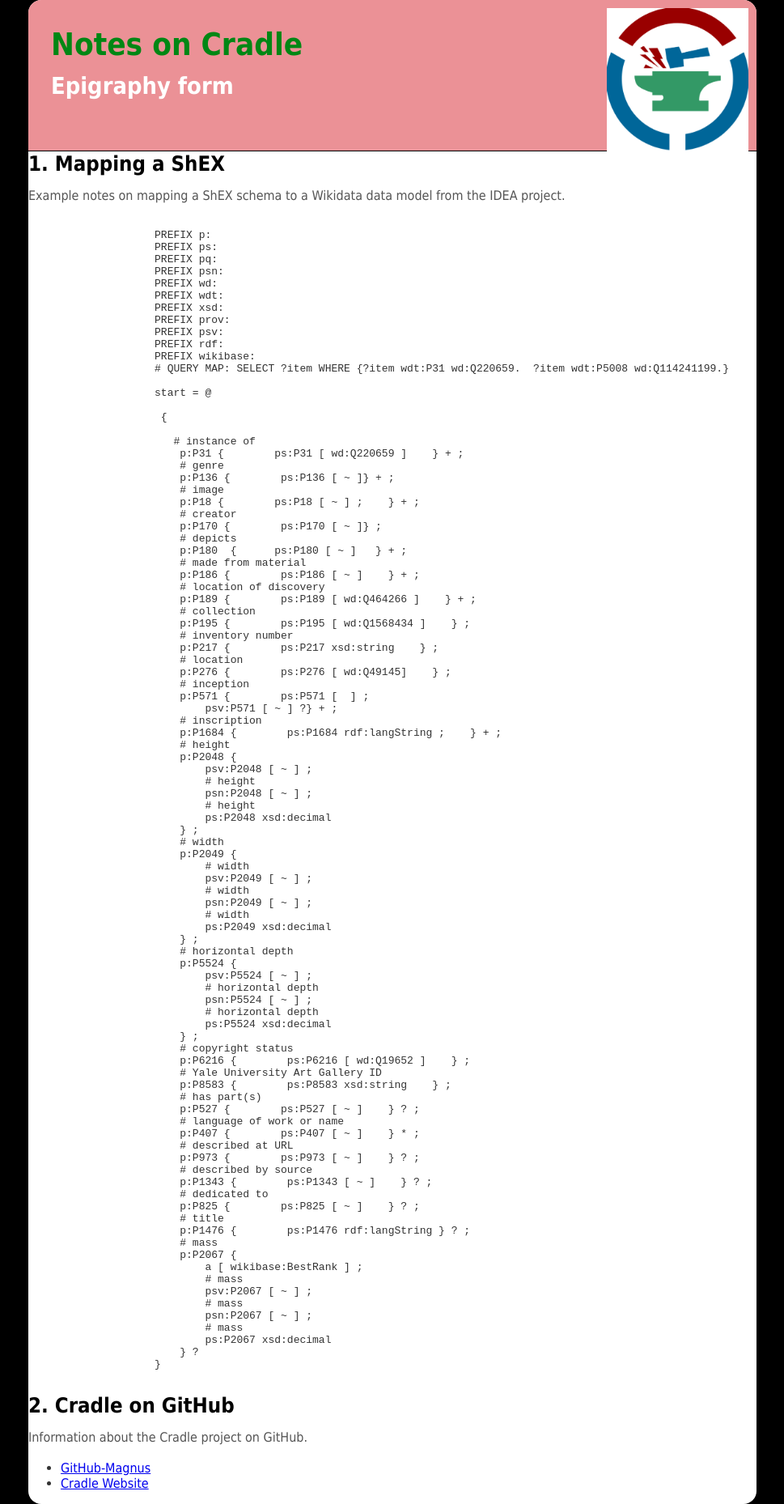
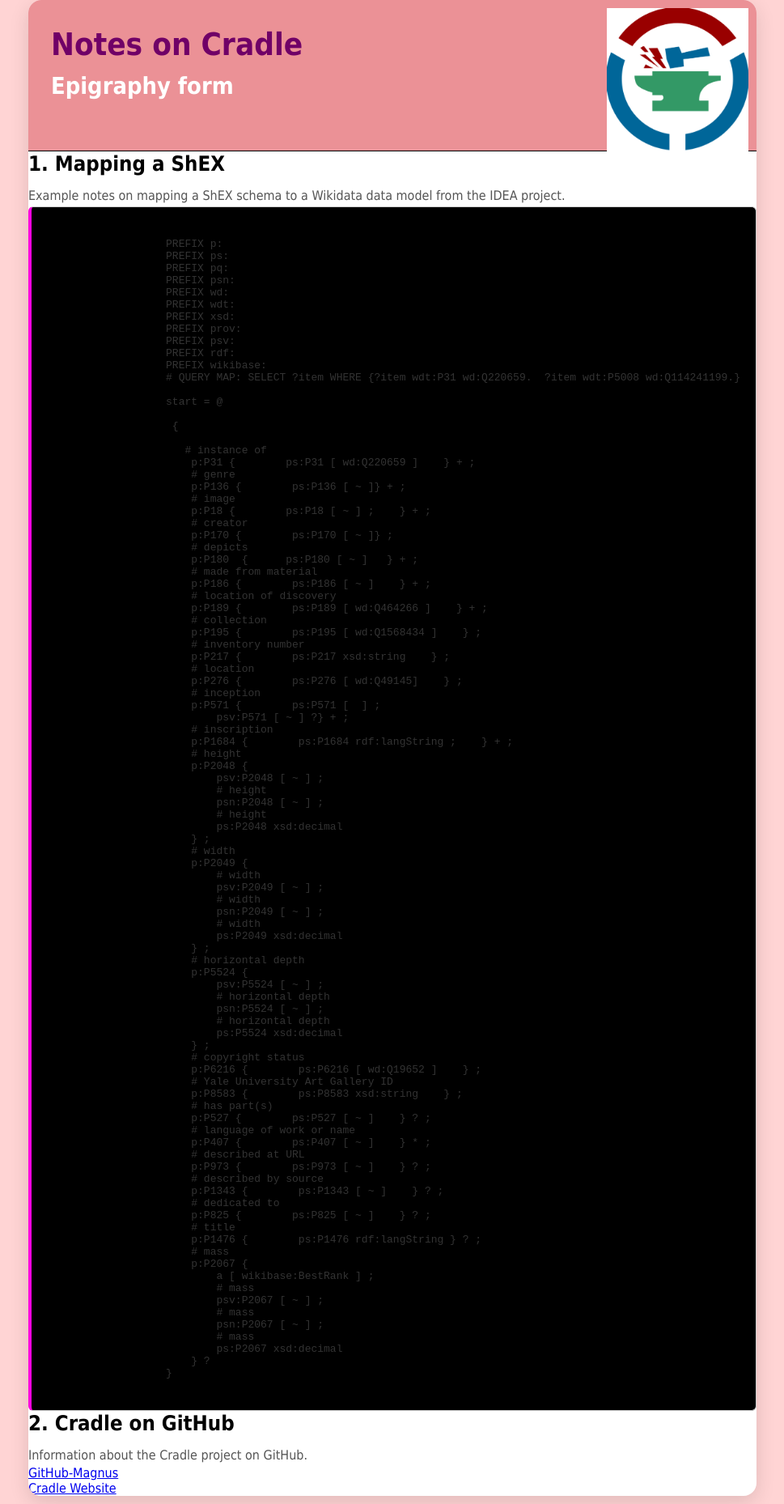
Before and after one commit to ac-inscript/cs-notes, a Jekyll site: the page cradle.html, which Jekyll copies as it is, in a window 1280 px wide. Shown: the whole page at 81% size, without its empty margins (155-1124 px from the left). Built offline with Jekyll 4.4.1, drawn with Linux system fonts in a browser that asks for light colours.

Commit message:
added code box

```diff
--- a/cradle.html
+++ b/cradle.html
@@ -8,7 +8,7 @@
         body{
             margin: 0;
             font-family: 'Tahoma', Geneva, Verdana, sans-serif;
-            background: #000000;
+            background: #ffd4d4;
             color: #333;
         }
         page{
@@ -38,7 +38,7 @@
         .hero h1{
             margin: 0 0 12px;
             font-size: 2.4rem;
-            color: #008714;
+            color: #700067;
             font-weight: bold;
         }
         .hero h2{
@@ -56,6 +56,20 @@
             margin: 0;
             color: #555;
             line-height: 1.6;
+        }
+        .links {
+            list-style: none;
+            padding: 0;
+            margin: 0;
+        }
+        .sparql-box {
+        background-color: #000;
+        border: 1px solid #ccc;
+        border-left: 4px solid #ff00e1;
+        padding: 10px;
+        border-radius: 6px;
+        overflow-x: auto;
+        font-family: monospace;
         }
     </style>
 </head>
```
